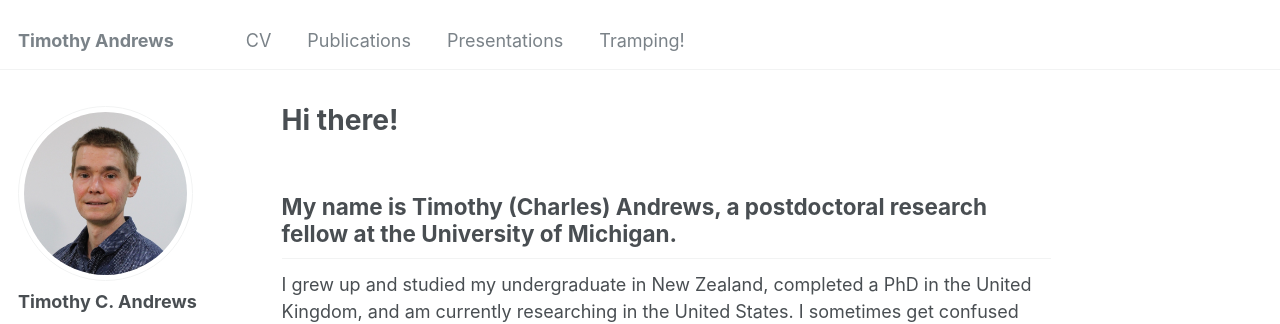
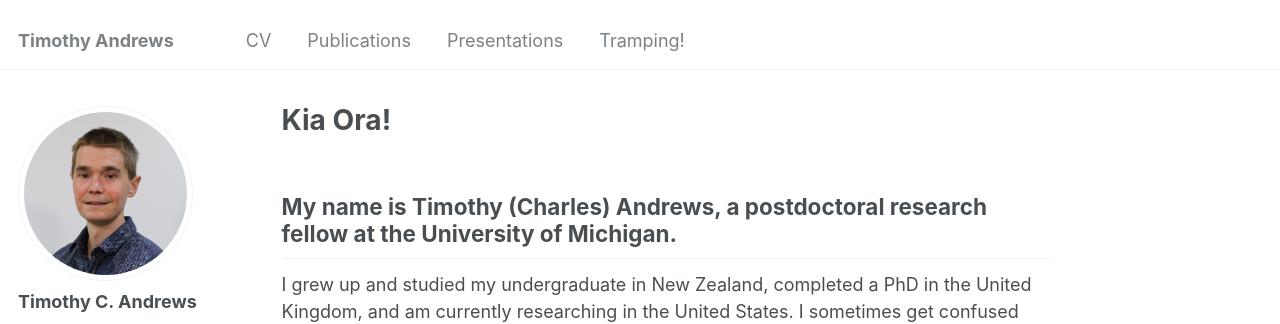
Before and after one commit to ta440/ta440.github.io, a Jekyll site: the page built from _pages/about.md, in a window 1280 px wide and 900 px high. Shown: the top 324 px of the window. Built offline with Jekyll 4.4.1, drawn with Linux system fonts in a browser that asks for light colours; some web fonts are replaced.

Commit message:
Update about.md

```diff
--- a/_pages/about.md
+++ b/_pages/about.md
@@ -1,6 +1,6 @@
 ---
 permalink: /
-title: "Hi there!"
+title: "Kia Ora!"
 author_profile: true
 redirect_from:
   - /about/
```
